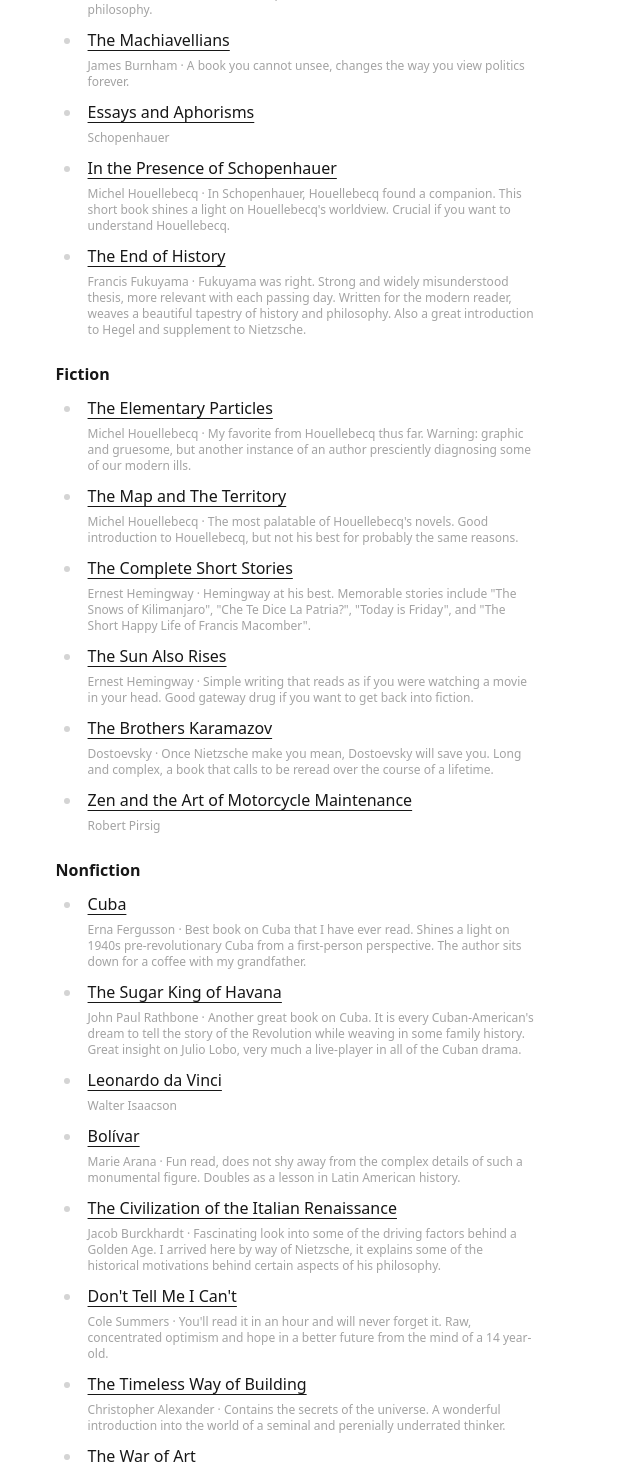
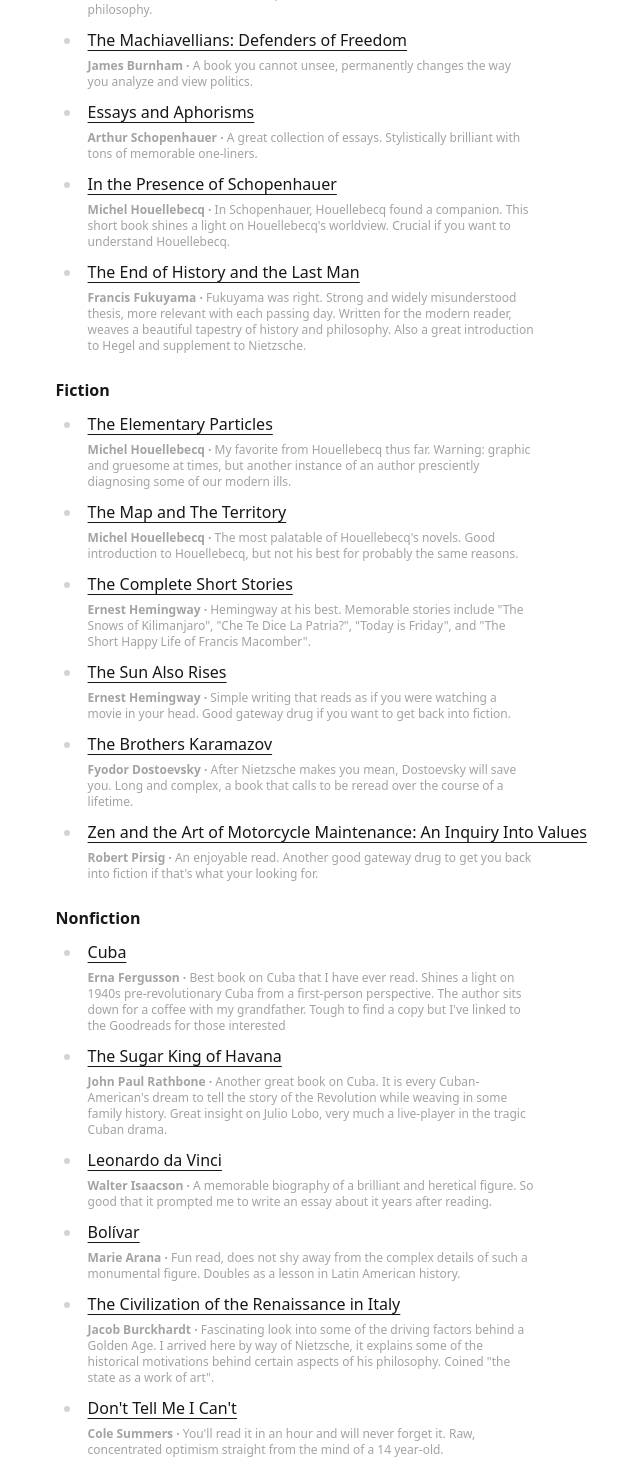
Before and after one commit to gonzalonunez/gonzalonunez.me, a Next.js app: page /reading in a window 1280 px wide. Shown: the part 546-2010 px from the top of the page, without its empty margins (287-927 px from the left). Built offline with nearby package versions, Linux system fonts and the light colour scheme.

Commit message:
Some tweaks, fix Sidebar layout:

```diff
--- a/components/Sidebar.js
+++ b/components/Sidebar.js
@@ -7,7 +7,11 @@
 function Sidebar() {
   const { isOpen, setIsOpen } = useContext(NavigationContext);
   return (
-    <nav className='bg-white border-r p-md h-screen w-64'>
+    <nav
+      className={`${
+        isOpen ? 'absolute translate-x-0' : 'absolute -translate-x-full'
+      } transition-transform bg-white border-r p-md h-screen w-64`}
+    >
       <div className='pb-sm'>
         <IconButton
           name='window'
--- a/components/SiteLayout.js
+++ b/components/SiteLayout.js
@@ -8,11 +8,7 @@
   const { isOpen, setIsOpen } = useContext(NavigationContext);
   return (
     <div className='flex flex-column'>
-      <div
-        className={`${
-          isOpen ? 'absolute translate-x-0' : 'absolute -translate-x-full'
-        } transition-transform z-50`}
-      >
+      <div className='fixed z-50'>
         <Sidebar />
       </div>
       <div>
--- a/pages/reading/index.js
+++ b/pages/reading/index.js
@@ -1,15 +1,14 @@
-import { useState } from 'react';
 import Article from '../../components/Article';
 
 function ReadingItem(props) {
   return (
-    <li>
-      <a className='select-none' href='https://amazon.com' target='_blank'>
+    <li key={props.item.href}>
+      <a className='select-none' href={props.item.href} target='_blank'>
         {props.item.title}
       </a>
       <div className='prose text-xs text-neutral-400 mt-1'>
-        {props.item.subtitle && `${props.item.subtitle}`}
-        {props.item.subtitle && props.item.details && ` · `}
+        <b>{props.item.subtitle && `${props.item.subtitle}`}</b>
+        <b>{props.item.subtitle && props.item.details && ` · `}</b>
         {props.item.details}
       </div>
     </li>
@@ -35,41 +34,50 @@
       {
         title: 'Nietzsche (Everything)',
         details:
-          'Ignoring Nietzsche is a mistake. Disregard popular misconceptions about him while also discounting his later work. “Each of us can discover a different Nietzsche to admire and/or detest.” — Shelley Frisch.'
+          'Ignoring Nietzsche is a mistake. Disregard popular misconceptions about him while also discounting his later work. “Each of us can discover a different Nietzsche to admire and/or detest.” — Shelley Frisch.',
+        href: 'https://www.amazon.com/stores/author/B000APYT8O/allbooks'
       },
       {
         title: 'Nietzsche: A Philosophical Biography',
         subtitle: 'Rüdiger Safranski',
         details:
-          "Highly recommend. Extremely easy to read and covers all of Nietzsche's work in the context of his life. A fantastic supplement to the primary sources."
+          "Highly recommend. Extremely easy to read and covers all of Nietzsche's work in the context of his life. A fantastic supplement to the primary sources.",
+        href: 'https://www.amazon.com/Nietzsche-Philosophical-Biography-R%C3%BCdiger-Safranski/dp/0393323803/'
       },
       {
         title: 'The Human Condition',
         subtitle: 'Hannah Arendt',
         details:
-          'Prescient book, written in 1958 but diagnoses a lot of "modern" problems. Characteristically Arendtian, but easier to contextualize than some of her other work. Helpful introduction to Ancient Greek philosophy.'
+          'Prescient book, written in 1958 but diagnoses a lot of "modern" problems. Characteristically Arendtian, but easier to contextualize than some of her other work. Helpful introduction to Ancient Greek philosophy.',
+        href: 'https://www.amazon.com/Human-Condition-2nd-Hannah-Arendt/dp/0226025985'
       },
       {
-        title: 'The Machiavellians',
+        title: 'The Machiavellians: Defenders of Freedom',
         subtitle: 'James Burnham',
         details:
-          'A book you cannot unsee, changes the way you view politics forever.'
+          'A book you cannot unsee, permanently changes the way you analyze and view politics.',
+        href: 'https://www.amazon.com/Machiavellians-Defenders-Freedom-James-Burnham/dp/1839013958'
       },
       {
         title: 'Essays and Aphorisms',
-        subtitle: 'Schopenhauer'
+        subtitle: 'Arthur Schopenhauer',
+        details:
+          'A great collection of essays. Stylistically brilliant with tons of memorable one-liners.',
+        href: 'https://www.amazon.com/Essays-Aphorisms-Penguin-Classics-Schopenhauer/dp/0140442278'
       },
       {
         title: 'In the Presence of Schopenhauer',
         subtitle: 'Michel Houellebecq',
         details:
-          "In Schopenhauer, Houellebecq found a companion. This short book shines a light on Houellebecq's worldview. Crucial if you want to understand Houellebecq."
+          "In Schopenhauer, Houellebecq found a companion. This short book shines a light on Houellebecq's worldview. Crucial if you want to understand Houellebecq.",
+        href: 'https://www.amazon.com/Presence-Schopenhauer-Michel-Houellebecq/dp/1509543252'
       },
       {
-        title: 'The End of History',
+        title: 'The End of History and the Last Man',
         subtitle: 'Francis Fukuyama',
         details:
-          'Fukuyama was right. Strong and widely misunderstood thesis, more relevant with each passing day. Written for the modern reader, weaves a beautiful tapestry of history and philosophy. Also a great introduction to Hegel and supplement to Nietzsche.'
+          'Fukuyama was right. Strong and widely misunderstood thesis, more relevant with each passing day. Written for the modern reader, weaves a beautiful tapestry of history and philosophy. Also a great introduction to Hegel and supplement to Nietzsche.',
+        href: 'https://www.amazon.com/End-History-Last-Man/dp/0743284550'
       }
     ],
     fiction: [
@@ -77,35 +85,44 @@
         title: 'The Elementary Particles',
         subtitle: 'Michel Houellebecq',
         details:
-          'My favorite from Houellebecq thus far. Warning: graphic and gruesome, but another instance of an author presciently diagnosing some of our modern ills.'
+          'My favorite from Houellebecq thus far. Warning: graphic and gruesome at times, but another instance of an author presciently diagnosing some of our modern ills.',
+        href: 'https://www.amazon.com/Elementary-Particles-Michel-Houellebecq/dp/0375727019'
       },
       {
         title: 'The Map and The Territory',
         subtitle: 'Michel Houellebecq',
         details:
-          "The most palatable of Houellebecq's novels. Good introduction to Houellebecq, but not his best for probably the same reasons."
+          "The most palatable of Houellebecq's novels. Good introduction to Houellebecq, but not his best for probably the same reasons.",
+        href: 'https://www.amazon.com/Map-Territory-Vintage-International/dp/0307946533'
       },
       {
         title: 'The Complete Short Stories',
         subtitle: 'Ernest Hemingway',
         details:
-          'Hemingway at his best. Memorable stories include "The Snows of Kilimanjaro", "Che Te Dice La Patria?", "Today is Friday", and "The Short Happy Life of Francis Macomber".'
+          'Hemingway at his best. Memorable stories include "The Snows of Kilimanjaro", "Che Te Dice La Patria?", "Today is Friday", and "The Short Happy Life of Francis Macomber".',
+        href: 'https://www.amazon.com/Complete-Short-Stories-Ernest-Hemingway/dp/0684843323'
       },
       {
         title: 'The Sun Also Rises',
         subtitle: 'Ernest Hemingway',
         details:
-          'Simple writing that reads as if you were watching a movie in your head. Good gateway drug if you want to get back into fiction.'
+          'Simple writing that reads as if you were watching a movie in your head. Good gateway drug if you want to get back into fiction.',
+        href: 'https://www.amazon.com/Sun-Also-Rises-Vintage-Classics/dp/0593466349'
       },
       {
         title: 'The Brothers Karamazov',
-        subtitle: 'Dostoevsky',
+        subtitle: 'Fyodor Dostoevsky',
         details:
-          'Once Nietzsche make you mean, Dostoevsky will save you. Long and complex, a book that calls to be reread over the course of a lifetime.'
+          'After Nietzsche makes you mean, Dostoevsky will save you. Long and complex, a book that calls to be reread over the course of a lifetime.',
+        href: 'https://www.amazon.com/Brothers-Karamazov-Novel-Parts-Epilogue/dp/0140449248'
       },
       {
-        title: 'Zen and the Art of Motorcycle Maintenance',
-        subtitle: 'Robert Pirsig'
+        title:
+          'Zen and the Art of Motorcycle Maintenance: An Inquiry Into Values',
+        subtitle: 'Robert Pirsig',
+        details:
+          "An enjoyable read. Another good gateway drug to get you back into fiction if that's what your looking for.",
+        href: 'https://www.amazon.com/Zen-Art-Motorcycle-Maintenance-Inquiry/dp/0060839872'
       }
     ],
     nonfiction: [
@@ -113,49 +130,64 @@
         title: 'Cuba',
         subtitle: 'Erna Fergusson',
         details:
-          'Best book on Cuba that I have ever read. Shines a light on 1940s pre-revolutionary Cuba from a first-person perspective. The author sits down for a coffee with my grandfather.'
+          "Best book on Cuba that I have ever read. Shines a light on 1940s pre-revolutionary Cuba from a first-person perspective. The author sits down for a coffee with my grandfather. Tough to find a copy but I've linked to the Goodreads for those interested",
+        href: 'https://www.goodreads.com/en/book/show/17234438-cuba'
       },
       {
         title: 'The Sugar King of Havana',
         subtitle: 'John Paul Rathbone',
         details:
-          "Another great book on Cuba. It is every Cuban-American's dream to tell the story of the Revolution while weaving in some family history. Great insight on Julio Lobo, very much a live-player in all of the Cuban drama."
+          "Another great book on Cuba. It is every Cuban-American's dream to tell the story of the Revolution while weaving in some family history. Great insight on Julio Lobo, very much a live-player in the tragic Cuban drama.",
+        href: 'https://www.amazon.com/Sugar-King-Havana-Julio-Tycoon/dp/0143119338'
       },
       {
         title: 'Leonardo da Vinci',
-        subtitle: 'Walter Isaacson'
+        subtitle: 'Walter Isaacson',
+        details:
+          'A memorable biography of a brilliant and heretical figure. So good that it prompted me to write an essay about it years after reading.',
+        href: 'https://www.amazon.com/Leonardo-Vinci-Walter-Isaacson/dp/1501139169'
       },
       {
         title: 'Bolívar',
         subtitle: 'Marie Arana',
         details:
-          'Fun read, does not shy away from the complex details of such a monumental figure. Doubles as a lesson in Latin American history.'
+          'Fun read, does not shy away from the complex details of such a monumental figure. Doubles as a lesson in Latin American history.',
+        href: 'https://www.amazon.com/Bolivar-Marie-Arana-audiobook/dp/B00DLJEO68'
       },
       {
-        title: 'The Civilization of the Italian Renaissance',
+        title: 'The Civilization of the Renaissance in Italy',
         subtitle: 'Jacob Burckhardt',
         details:
-          'Fascinating look into some of the driving factors behind a Golden Age. I arrived here by way of Nietzsche, it explains some of the historical motivations behind certain aspects of his philosophy.'
+          'Fascinating look into some of the driving factors behind a Golden Age. I arrived here by way of Nietzsche, it explains some of the historical motivations behind certain aspects of his philosophy. Coined "the state as a work of art".',
+        href: 'https://www.amazon.com/Civilization-Renaissance-Italy-Penguin-Classics/dp/014044534X'
       },
       {
         title: "Don't Tell Me I Can't",
         subtitle: 'Cole Summers',
         details:
-          "You'll read it in an hour and will never forget it. Raw, concentrated optimism and hope in a better future from the mind of a 14 year-old."
+          "You'll read it in an hour and will never forget it. Raw, concentrated optimism straight from the mind of a 14 year-old.",
+        href: 'https://www.amazon.com/Dont-Tell-Cant-Ambitious-Homeschoolers/dp/B0B1HN84HL'
       },
       {
         title: 'The Timeless Way of Building',
         subtitle: 'Christopher Alexander',
         details:
-          'Contains the secrets of the universe. A wonderful introduction into the world of a seminal and perenially underrated thinker.'
+          'Contains the secrets of the universe. A wonderful introduction into the world of a seminal and perenially underrated thinker. Worth buying despite being out of print.',
+        href: 'https://www.amazon.com/Timeless-Way-Building-Christopher-Alexander/dp/0195024028'
       },
       {
         title: 'The War of Art',
-        subtitle: 'Steven Pressfield'
+        subtitle: 'Steven Pressfield',
+        details:
+          'The only "self-help" style book you\'ll find me recommending. Pressfield understands the fundamental nature of creativity.',
+        href: 'https://www.amazon.com/War-Art-Through-Creative-Battles/dp/1936891026'
       },
       {
         title: 'A Moveable Feast',
-        subtitle: 'Ernest Hemingway'
+        subtitle: 'Ernest Hemingway',
+        details:
+          "Allegedly a work of fiction but not really. A great look into Hemingway's time in Paris with fun anecdotes about Gertude Stein and F. Scott Fitzgerald.",
+        href: 'https://www.amazon.com/Moveable-Feast-Restored-Ernest-Hemingway/dp/143918271X'
       }
     ],
     essays: [
@@ -163,63 +195,76 @@
         title: 'The White Album',
         subtitle: 'Joan Didion',
         details:
-          'I try to always have easy access to something by Didion. Makes you want to write. Not for everybody, but a staunch favorite of those for whom it is.'
+          'I try to always have easy access to something by Didion. Makes you want to write. Not for everybody, but a staunch favorite of those for whom it is.',
+        href: 'https://www.amazon.com/White-Album-Essays-Joan-Didion-ebook/dp/B072HMBLSM'
       },
       {
         title: 'Slouching Towards Bethlehem',
-        subtitle: 'Joan Didion'
+        subtitle: 'Joan Didion',
+        href: 'https://www.amazon.com/Slouching-Towards-Bethlehem-Essays-Classics/dp/0374531382'
       },
       {
         title: 'Quit Your Job',
-        subtitle: 'Wolf Tivy'
+        subtitle: 'Wolf Tivy',
+        href: 'https://www.palladiummag.com/2022/01/06/quit-your-job/'
       },
       {
         title: 'Start With Creation',
-        subtitle: 'Simon Sarris'
+        subtitle: 'Simon Sarris',
+        href: 'https://open.substack.com/pub/simonsarris/p/start-with-creation'
       },
       {
         title: 'In Praise of the Gods',
-        subtitle: 'Simon Sarris'
+        subtitle: 'Simon Sarris',
+        href: 'https://open.substack.com/pub/simonsarris/p/in-praise-of-the-gods'
       },
       {
         title: 'The Most Precious Resource is Agency',
-        subtitle: 'Simon Sarris'
+        subtitle: 'Simon Sarris',
+        href: 'https://open.substack.com/pub/simonsarris/p/the-most-precious-resource-is-agency'
       },
       {
         title: 'Adult Fantasy of Youth',
         subtitle: 'Marilyn Simon',
         details:
-          'Motivated me to watch the film, which is now one of my favorites. Beautiful and delicate analysis of a complex film.'
+          'Beautiful and delicate analysis of a complex film. Motivated me to watch it, which is now one of my favorites.',
+        href: 'https://quillette.com/2022/08/18/adult-fantasy-of-youth/'
       },
       {
         title: 'How an 18th Century Philosopher Helped Solve My Midlife Crisis',
-        subtitle: 'Alison Gopnik'
+        subtitle: 'Alison Gopnik',
+        href: 'https://www.theatlantic.com/magazine/archive/2015/10/how-david-hume-helped-me-solve-my-midlife-crisis/403195/'
       },
       {
         title: 'La Patria a flor de piel',
         subtitle: 'IMarie Nuñez',
         details:
-          'A piece of family history written by my aunt, from the perspective of my grandmother.'
+          'A piece of family history written by my aunt, from the perspective of my grandmother.',
+        href: 'https://cronicasdeimarie.com/relatos-cuentos/la-patria-a-flor-de-piel/'
       },
       {
         title: 'This is Water',
-        subtitle: 'David Foster Wallace'
+        subtitle: 'David Foster Wallace',
+        href: 'https://fs.blog/david-foster-wallace-this-is-water/'
       },
       {
         title: 'From Mises to Carlyle',
         subtitle: 'Mencius Moldbug',
         details:
-          'Critical to understanding Moldbug, the closest person we have to a philosopher-king today. Strong diagnosis of some of the failures of modern politics. Just like Nietzsche, ignoring Moldbug is a mistake.'
+          'Critical to understanding Moldbug, the closest person we have to a philosopher-king today. Strong diagnosis of some of the failures of modern politics. Just like Nietzsche, ignoring Moldbug is a mistake.',
+        href: 'https://www.unqualified-reservations.org/2010/02/from-mises-to-carlyle-my-sick-journey/'
       },
       {
         title: 'A World Split Apart',
-        subtitle: 'Aleksandr Solzhenitsyn'
+        subtitle: 'Aleksandr Solzhenitsyn',
+        href: 'https://www.solzhenitsyncenter.org/a-world-split-apart'
       },
       {
-        title: 'The End of History (Essay)',
+        title: 'The End of History',
         subtitle: 'Francis Fukuyama',
         details:
-          'Worth reading before diving into the book, which takes the essay and then proceeds to blow it out of the water.'
+          'Worth reading the 1989 essay before diving into the book, which takes the essay and then proceeds to blow it out of the water.',
+        href: 'https://pages.ucsd.edu/~bslantchev/courses/pdf/Fukuyama%20-%20End%20of%20History.pdf'
       }
     ],
     poetry: [
@@ -227,7 +272,8 @@
         title: 'Burning in Water, Drowning in Flame',
         subtitle: 'Charles Bukowski',
         details:
-          'Turns out you can just buy a book of poems and read it front-to-back as if it were a novel.'
+          'Turns out you can just buy a book of poems and read it front-to-back as if it were a novel.',
+        href: 'https://www.amazon.com/Burning-Water-Drowning-Charles-Bukowski/dp/087685191X'
       }
     ]
   };
```
Also changed, not shown: components/NavigationBar.js (+21 -1 lines).
